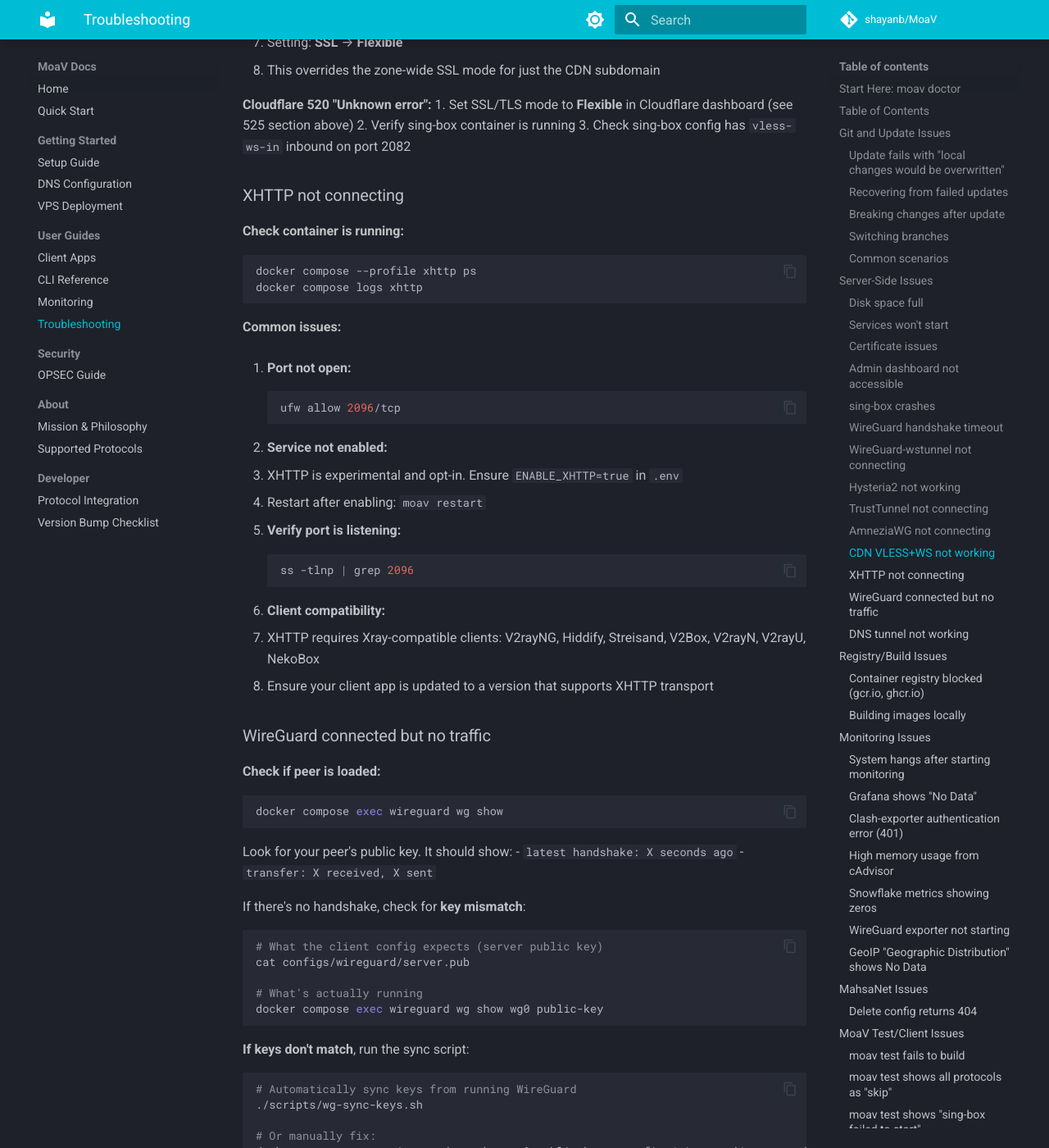
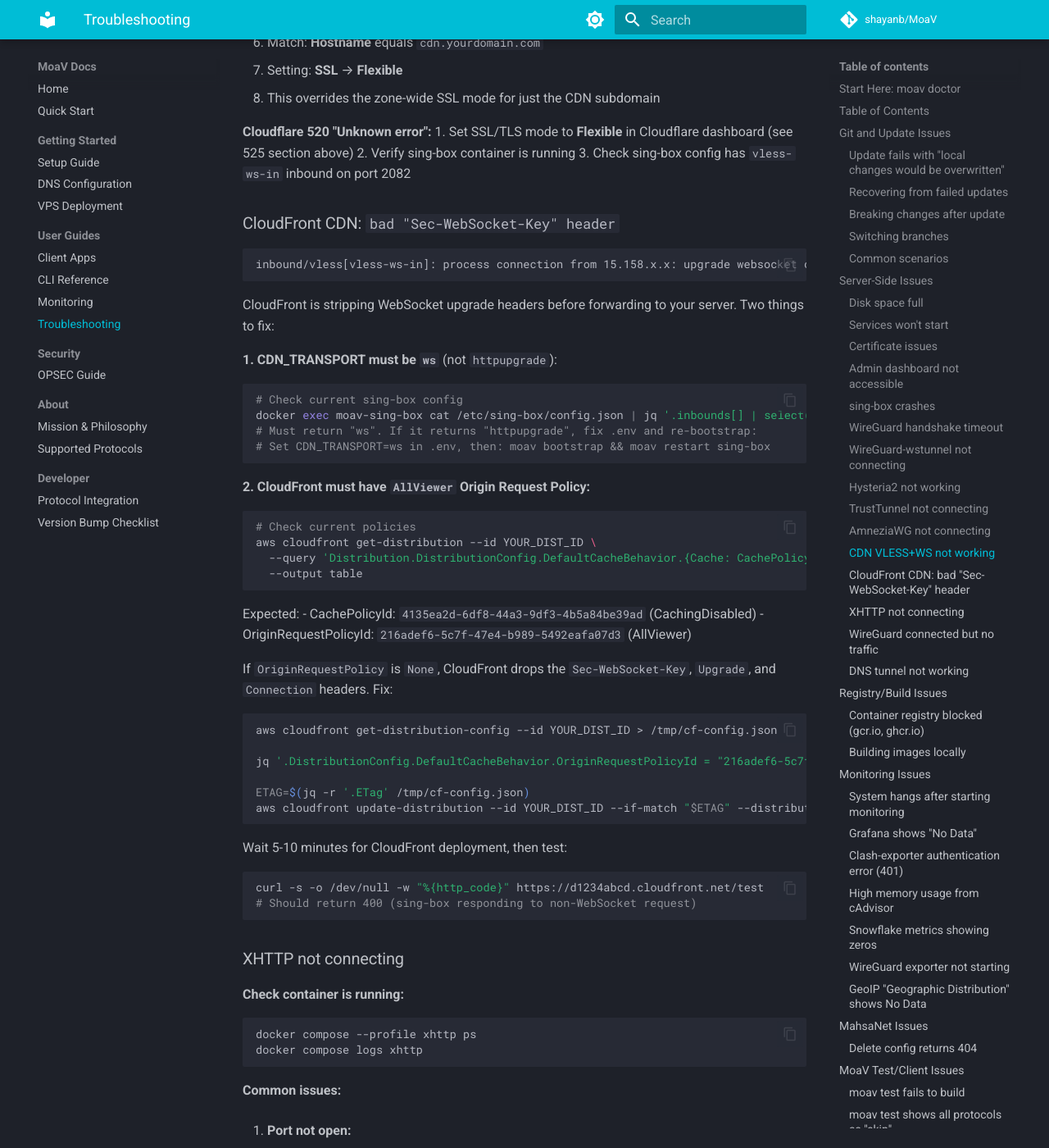
Before and after one commit to MotherofallVPNs/moav-site, an MkDocs documentation site: the page built from docs/TROUBLESHOOTING.md, in a window 1280 px wide and 1400 px high, scrolled down 14398 px. Shown: the whole window at 82% size. Built offline with MkDocs 1.6.1 and Material for MkDocs 9.7.7, drawn with Linux system fonts in a browser that asks for light colours; comment, search, counter and statistics services are not loaded; some of the changed text lies outside the part shown.

Commit message:
update docs for cloudfront setup

````diff
--- a/docs/TROUBLESHOOTING.md
+++ b/docs/TROUBLESHOOTING.md
@@ -50,6 +50,7 @@
   - [TrustTunnel not connecting](#trusttunnel-not-connecting)
   - [AmneziaWG not connecting](#amneziawg-not-connecting)
   - [CDN VLESS+WS not working](#cdn-vlessws-not-working)
+  - [CloudFront CDN: bad Sec-WebSocket-Key header](#cloudfront-cdn-bad-sec-websocket-key-header)
   - [XHTTP not connecting](#xhttp-not-connecting)
   - [DNS tunnel not working](#dns-tunnel-not-working)
 - [Registry/Build Issues](#registrybuild-issues)
@@ -669,6 +670,53 @@
 2. Verify sing-box container is running
 3. Check sing-box config has `vless-ws-in` inbound on port 2082
 
+### CloudFront CDN: `bad "Sec-WebSocket-Key" header`
+
+```
+inbound/vless[vless-ws-in]: process connection from 15.158.x.x: upgrade websocket connection: handshake error: bad "Sec-WebSocket-Key" header
+```
+
+CloudFront is stripping WebSocket upgrade headers before forwarding to your server. Two things to fix:
+
+**1. CDN_TRANSPORT must be `ws`** (not `httpupgrade`):
+
+```bash
+# Check current sing-box config
+docker exec moav-sing-box cat /etc/sing-box/config.json | jq '.inbounds[] | select(.tag == "vless-ws-in") | .transport.type'
+# Must return "ws". If it returns "httpupgrade", fix .env and re-bootstrap:
+# Set CDN_TRANSPORT=ws in .env, then: moav bootstrap && moav restart sing-box
+```
+
+**2. CloudFront must have `AllViewer` Origin Request Policy:**
+
+```bash
+# Check current policies
+aws cloudfront get-distribution --id YOUR_DIST_ID \
+  --query 'Distribution.DistributionConfig.DefaultCacheBehavior.{Cache: CachePolicyId, OriginRequest: OriginRequestPolicyId}' \
+  --output table
+```
+
+Expected:
+- CachePolicyId: `4135ea2d-6df8-44a3-9df3-4b5a84be39ad` (CachingDisabled)
+- OriginRequestPolicyId: `216adef6-5c7f-47e4-b989-5492eafa07d3` (AllViewer)
+
+If `OriginRequestPolicy` is `None`, CloudFront drops the `Sec-WebSocket-Key`, `Upgrade`, and `Connection` headers. Fix:
+
+```bash
+aws cloudfront get-distribution-config --id YOUR_DIST_ID > /tmp/cf-config.json
+
+jq '.DistributionConfig.DefaultCacheBehavior.OriginRequestPolicyId = "216adef6-5c7f-47e4-b989-5492eafa07d3" | .DistributionConfig.DefaultCacheBehavior.CachePolicyId = "4135ea2d-6df8-44a3-9df3-4b5a84be39ad" | .DistributionConfig' /tmp/cf-config.json > /tmp/cf-update.json
+
+ETAG=$(jq -r '.ETag' /tmp/cf-config.json)
+aws cloudfront update-distribution --id YOUR_DIST_ID --if-match "$ETAG" --distribution-config file:///tmp/cf-update.json
+```
+
+Wait 5-10 minutes for CloudFront deployment, then test:
+```bash
+curl -s -o /dev/null -w "%{http_code}" https://d1234abcd.cloudfront.net/test
+# Should return 400 (sing-box responding to non-WebSocket request)
+```
+
 ### XHTTP not connecting
 
 **Check container is running:**
````
Also changed, not shown: docs/DNS.md (+23 -1 lines), docs/SETUP.md (+6 -5 lines).
